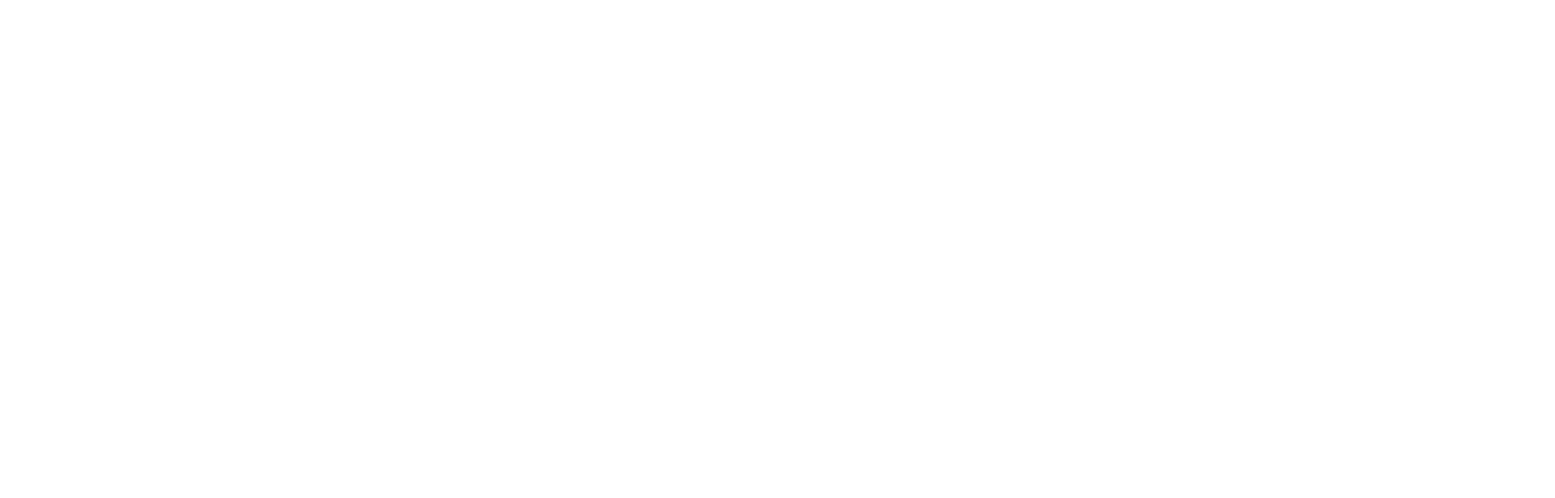
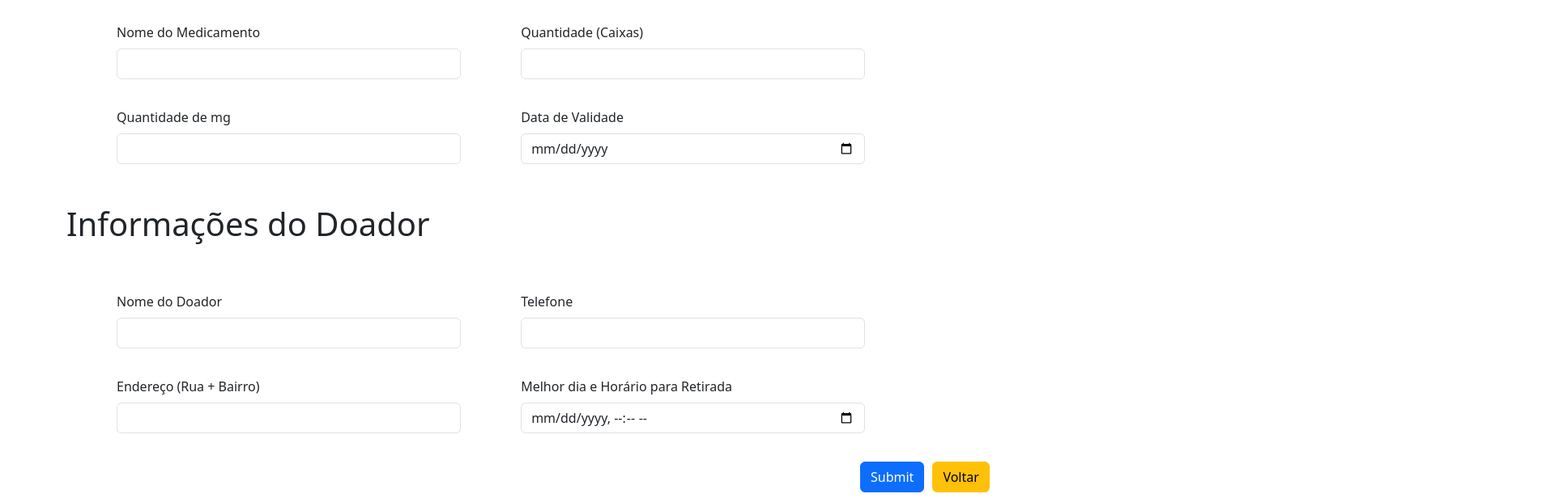
Before and after one commit to RemediarPuc/FrontEnd, an Angular app in the folder Remediar-FrontEnd/: page / in a window 1280 px wide. Shown: the part 180-796 px from the top of the page at 81% size, 1920 px wide, since content can reach past the window. Built offline with nearby package versions, Linux system fonts and the light colour scheme.

Commit message:
Feat: Criação da tela + posição inicial dos elementos

```diff
--- a/Remediar-FrontEnd/src/app/app.component.html
+++ b/Remediar-FrontEnd/src/app/app.component.html
@@ -1,2 +1,2 @@
-<h1>REMEDIAR</h1>
+
 <router-outlet />
--- a/Remediar-FrontEnd/src/app/app.component.ts
+++ b/Remediar-FrontEnd/src/app/app.component.ts
@@ -1,5 +1,6 @@
 import { Component } from '@angular/core';
 import { RouterOutlet } from '@angular/router';
+
 
 @Component({
   selector: 'app-root',
--- a/Remediar-FrontEnd/src/app/app.routes.ts
+++ b/Remediar-FrontEnd/src/app/app.routes.ts
@@ -1,3 +1,13 @@
+import { Component } from '@angular/core';
 import { Routes } from '@angular/router';
+import path from 'path';
+import { DoacaoDeMedicamentoComponent } from './doacao-de-medicamento/doacao-de-medicamento.component';
 
-export const routes: Routes = [];
+export const routes: Routes = [
+
+ {
+    path: '',
+    component: DoacaoDeMedicamentoComponent
+ }
+
+];
--- /dev/null
+++ b/Remediar-FrontEnd/src/app/doacao-de-medicamento/doacao-de-medicamento.component.css
@@ -0,0 +1,24 @@
+.container{
+    margin-top: 100px;
+
+}
+
+h1{
+    margin-bottom: 60px;
+    margin-top: 50px;
+
+}
+.form-row{
+    margin-left: 50px;
+    margin-bottom: 35px;
+}
+.second-field{
+    margin-left: 50px;
+}
+
+.buttons-div{
+    margin-left: 980px;
+}
+button{
+    margin-right: 10px;
+}
--- /dev/null
+++ b/Remediar-FrontEnd/src/app/doacao-de-medicamento/doacao-de-medicamento.component.html
@@ -0,0 +1,92 @@
+
+<div class="container">
+  <h1>Informações do Medicamento</h1>
+    <div class="row">
+      <div>
+        <form>
+        <div class="row form-row">
+          <div class="col-5">
+            <label for="exampleFormControlInput1" class="form-label">Nome do Medicamento</label>
+            <input type="text" class="form-control">
+
+            <!-- <div *ngIf="">
+              <p>O nome do medicamento deve ser informado</p>
+            </div> -->
+
+          </div>
+          <div class="col-5">
+            <label for="exampleFormControlTextarea1" class="form-label second-field">Quantidade (Caixas)</label>
+            <input class="form-control second-field" id="exampleFormControlTextarea1">
+
+            <!-- <div *ngIf="form.controls.email.errors && form.controls.email.touched">
+              <p>O e-mail deve estar no formato correto</p>
+            </div> -->
+
+          </div>
+        </div>
+        <div class="row form-row">
+          <div class="col-5">
+            <label for="exampleFormControlInput1" class="form-label">Quantidade de mg</label>
+            <input type="number" class="form-control">
+          </div>
+
+          <!-- <div *ngIf="form.controls.email.errors && form.controls.email.touched">
+              <p>O e-mail deve estar no formato correto</p>
+            </div> -->
+
+          <div class="col-5">
+            <label for="exampleFormControlInput1" class="form-label second-field">Data de Validade</label>
+            <input type="date" class="form-control second-field" id="exampleFormControlInput1">
+          </div>
+        </div>
+
+    <h1>Informações do Doador</h1>
+
+  <div class="row form-row">
+    <div class="col-5">
+      <label for="exampleFormControlInput1" class="form-label">Nome do Doador</label>
+      <input type="text" class="form-control">
+
+      <!-- <div *ngIf="">
+        <p>O nome do medicamento deve ser informado</p>
+      </div> -->
+
+    </div>
+    <div class="col-5">
+      <label for="exampleFormControlTextarea1" class="form-label second-field">Telefone</label>
+      <input type="text" class="form-control second-field" id="exampleFormControlTextarea1">
+
+      <!-- <div *ngIf="form.controls.email.errors && form.controls.email.touched">
+        <p>O e-mail deve estar no formato correto</p>
+      </div> -->
+
+    </div>
+  </div>
+
+  <div class="row form-row">
+    <div class="col-5">
+      <label for="exampleFormControlInput1" class="form-label">Endereço (Rua + Bairro)</label>
+      <input type="text" class="form-control">
+    </div>
+
+    <!-- <div *ngIf="form.controls.email.errors && form.controls.email.touched">
+        <p>O e-mail deve estar no formato correto</p>
+      </div> -->
+
+    <div class="col-5">
+      <label for="exampleFormControlInput1" class="form-label second-field">Melhor dia e Horário para Retirada</label>
+      <input type="datetime-local" class="form-control second-field" id="exampleFormControlInput1">
+    </div>
+  </div>
+  <div class="row">
+    <div class="buttons-div">
+      <button type="submit" class="btn btn-primary">Submit</button>
+      <button type="submit" class="btn btn-warning">Voltar</button>
+    </div>
+
+  </div>
+
+      </form>
+    </div>
+  </div>
+</div>
--- /dev/null
+++ b/Remediar-FrontEnd/src/app/doacao-de-medicamento/doacao-de-medicamento.component.ts
@@ -0,0 +1,15 @@
+import { Component, OnInit } from '@angular/core';
+
+@Component({
+  selector: 'app-doacao-de-medicamento',
+  templateUrl: './doacao-de-medicamento.component.html',
+  styleUrls: ['./doacao-de-medicamento.component.css']
+})
+export class DoacaoDeMedicamentoComponent implements OnInit {
+
+  constructor() { }
+
+  ngOnInit() {
+  }
+
+}
```
Also changed, not shown: 1 other file (tests, documents, lock files or other folders).
